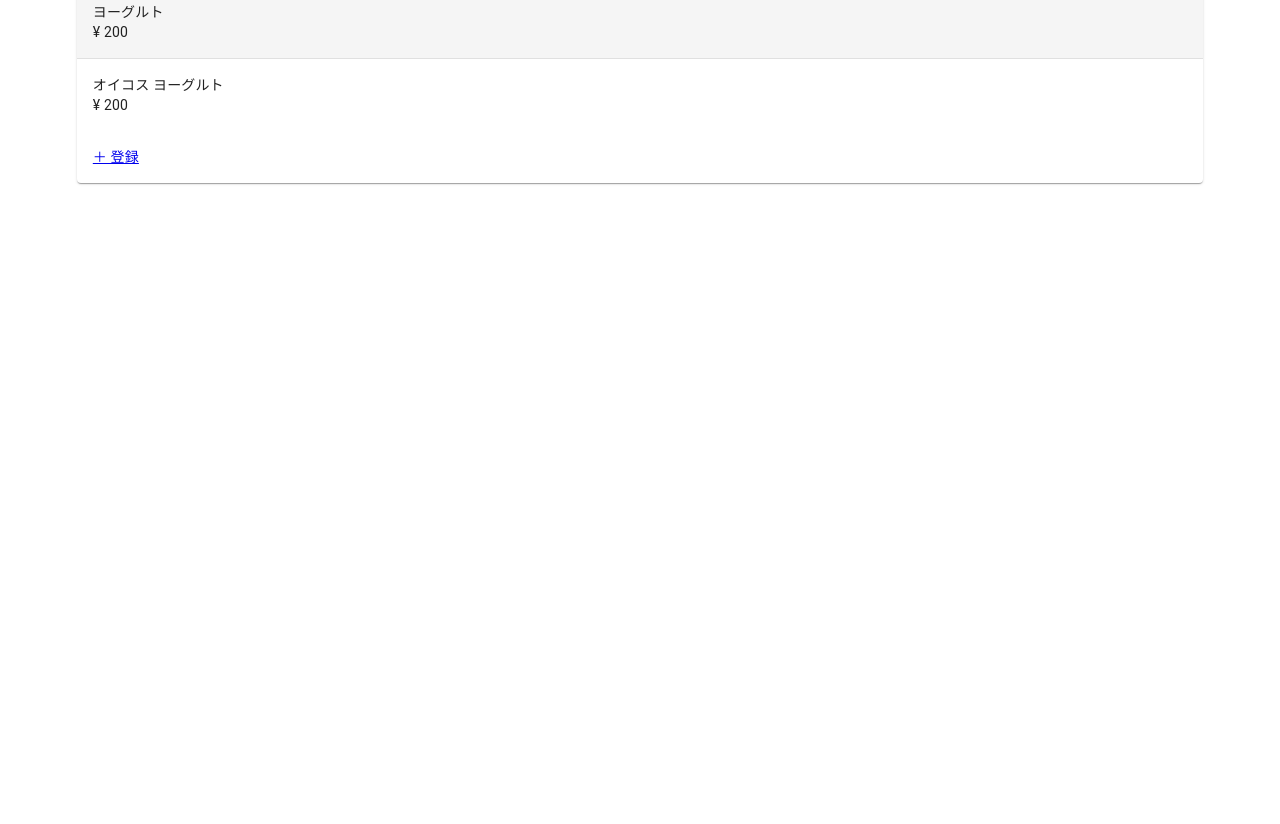
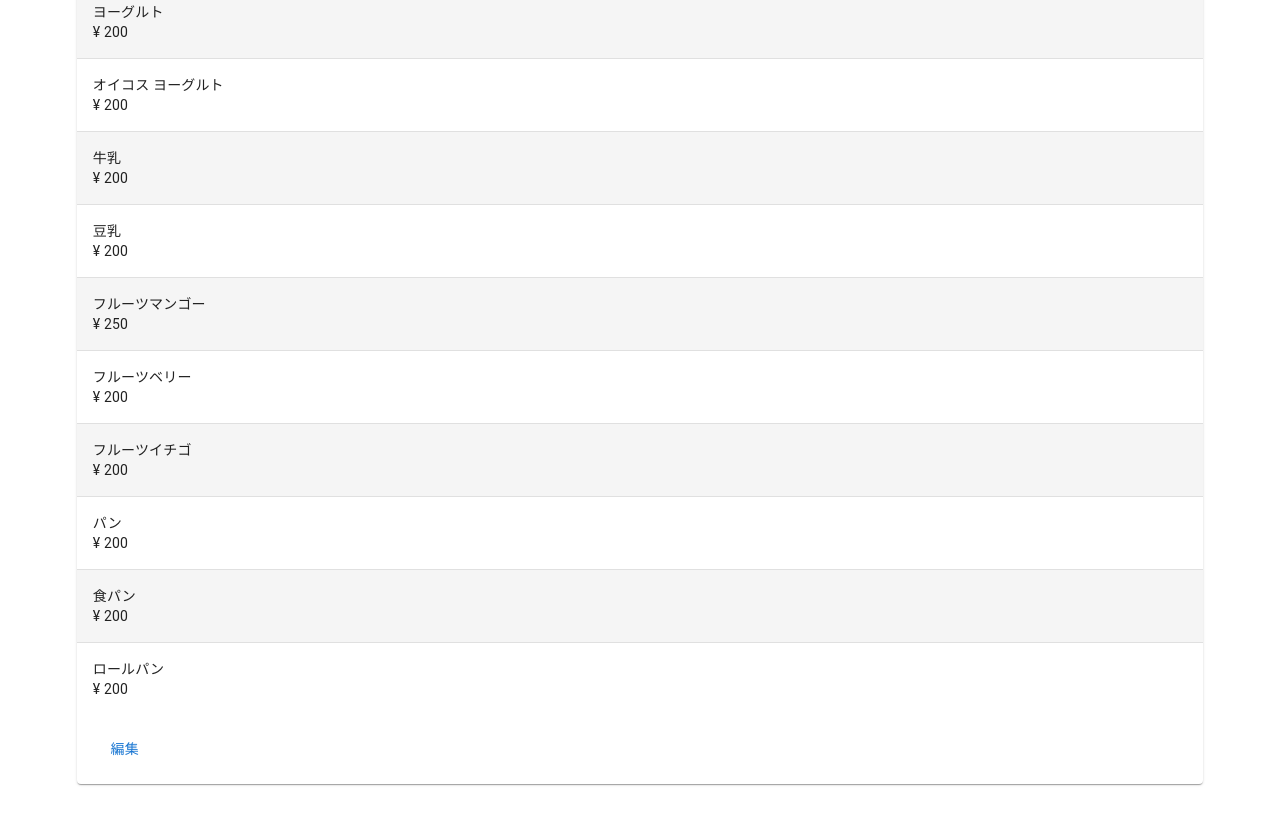
Before and after one commit to tamaokishie/foodexpenses, a React (Create React App) app: page / in a window 1280 px wide. Shown: the part 440-1264 px from the top of the page. Before the commit the page ends 800 px from the top, so only its background shows below. Built offline with nearby package versions, Linux system fonts and the light colour scheme.

Commit message:
ダイアログで検索できる

```diff
--- a/src/App.css
+++ b/src/App.css
@@ -4,10 +4,6 @@
     margin: 0;
 }
 
-header{
-    background-color: #53b381;
-    text-align:center
-}
 
 #title{
     margin-top: 0;
--- a/src/Routing.tsx
+++ b/src/Routing.tsx
@@ -10,7 +10,7 @@
         <BrowserRouter>
         <Routes>
             <Route index element= {<Home />} />
-            <Route path="search" element= {<Search />} />
+            {/* <Route path="search" element= {<Search />} /> */}
         </Routes>
         </BrowserRouter>
     )
--- a/src/components/parts/OneListItem.tsx
+++ b/src/components/parts/OneListItem.tsx
@@ -5,6 +5,8 @@
 // productsの一覧表示
 export function OneListItem({name, price}:Item){
     const [inputCheck, setInputCheck] = useState(false)
+
+
     return(
         <ListItem
             dense
@@ -21,3 +23,5 @@
         </ListItem>
     )
 }
+
+//checkboxをクリック（登録）して、テーブルに追加する
--- a/src/data/food-expenses.json
+++ b/src/data/food-expenses.json
@@ -22,5 +22,37 @@
     {
         "name":"オイコス ヨーグルト",
         "price":"¥ 200"
+    },
+    {
+        "name":"牛乳",
+        "price":"¥ 200"
+    },
+    {
+        "name":"豆乳",
+        "price":"¥ 200"
+    },
+    {
+        "name":"フルーツマンゴー",
+        "price":"¥ 250"
+    },
+    {
+        "name":"フルーツベリー",
+        "price":"¥ 200"
+    },
+    {
+        "name":"フルーツイチゴ",
+        "price":"¥ 200"
+    },
+    {
+        "name":"パン",
+        "price":"¥ 200"
+    },
+    {
+        "name":"食パン",
+        "price":"¥ 200"
+    },
+    {
+        "name":"ロールパン",
+        "price":"¥ 200"
     }
 ]
--- a/src/pages/home/Home.tsx
+++ b/src/pages/home/Home.tsx
@@ -6,8 +6,11 @@
 import TableHead from '@mui/material/TableHead'
 import TableRow from '@mui/material/TableRow'
 import Paper from '@mui/material/Paper'
-import { Link } from 'react-router-dom'
 import  products  from '../../data/food-expenses.json'
+import { Button, Dialog, DialogActions, DialogContent, DialogTitle } from '@mui/material'
+import { useState } from 'react'
+import { Search } from '../search/Search'
+import { Item } from '../../models/item'
 
 // ヘッダー、フッターの部分
 const StyledTableCell = styled(TableCell)(({ theme }) => ({
@@ -31,14 +34,40 @@
     }))
 
 export default function Home() {
+    // 初期値は空白のテーブル、更新関数はチェックボックス押すこと
+    const [TableItem, setTableItem] = useState<Item[]>([])
+
+    const [open, setOpen] = useState(false)
+
+    const handleClickOpen = () => {
+        setOpen(true);
+    }
+
+    const handleClose = () => {
+        setOpen(false);
+    }
 
     return (
         <TableContainer component={Paper}>
             <Table>
                 <caption >
-        <Link to='search'>＋ 登録
-            </Link>
-
+                    <Button onClick={handleClickOpen}>
+                    編集
+                    </Button>
+                    <Dialog
+                        sx={{ '& .MuiDialog-paper': { width: '100%', maxHeight: 600 } }}
+                        maxWidth="xs"
+                        open={open}
+                        onClose={handleClose}
+                        >
+                        <DialogTitle>編集</DialogTitle>
+                            <DialogContent dividers>
+                                <Search {...TableItem} />
+                            </DialogContent>
+                        <DialogActions>
+                            <Button onClick={handleClose}>更新</Button>
+                        </DialogActions>
+                    </Dialog>
                 </caption>
                 <TableHead>
                     <TableRow>
@@ -46,12 +75,17 @@
                     </TableRow>
                 </TableHead>
                 <TableBody>
-            {products.map((row) => (
-                <StyledTableRow key={row.name}>
+
+                {/* onClick={() => setShowLists(true)}/>
+                {showLists &&
+                filteredProducts.map((v, i) =><OneListItem key={i} name={v.name} price={v.price}/>)} */}
+
+                {products.map((item) => (
+                    <StyledTableRow key={item.name}>
                         <StyledTableCell>
-                    {row.name}
+                        {item.name}
                         <br></br>
-                    {row.price}
+                        {item.price}
                     </StyledTableCell>
                     </StyledTableRow>
                     ))}
--- a/src/pages/search/Search.tsx
+++ b/src/pages/search/Search.tsx
@@ -4,7 +4,7 @@
 import { OneListItem } from "../../components/parts/OneListItem";
 import  products  from '../../data/food-expenses.json'
 
-export function Search (){
+export function Search (items: Item[]){
 
     const notProducts: Item = {
         name: "No Item Found",
@@ -60,6 +60,7 @@
             onClick={() => setShowLists(true)}/>
             {showLists &&
             filteredProducts.map((v, i) =><OneListItem key={i} name={v.name} price={v.price}/>)}
+
         </>
     )
 }
```
Also changed, not shown: src/components/parts/AddOneListItem.tsx (added, +21 -0 lines). Lines whose indentation alone changed are shown as unchanged.
